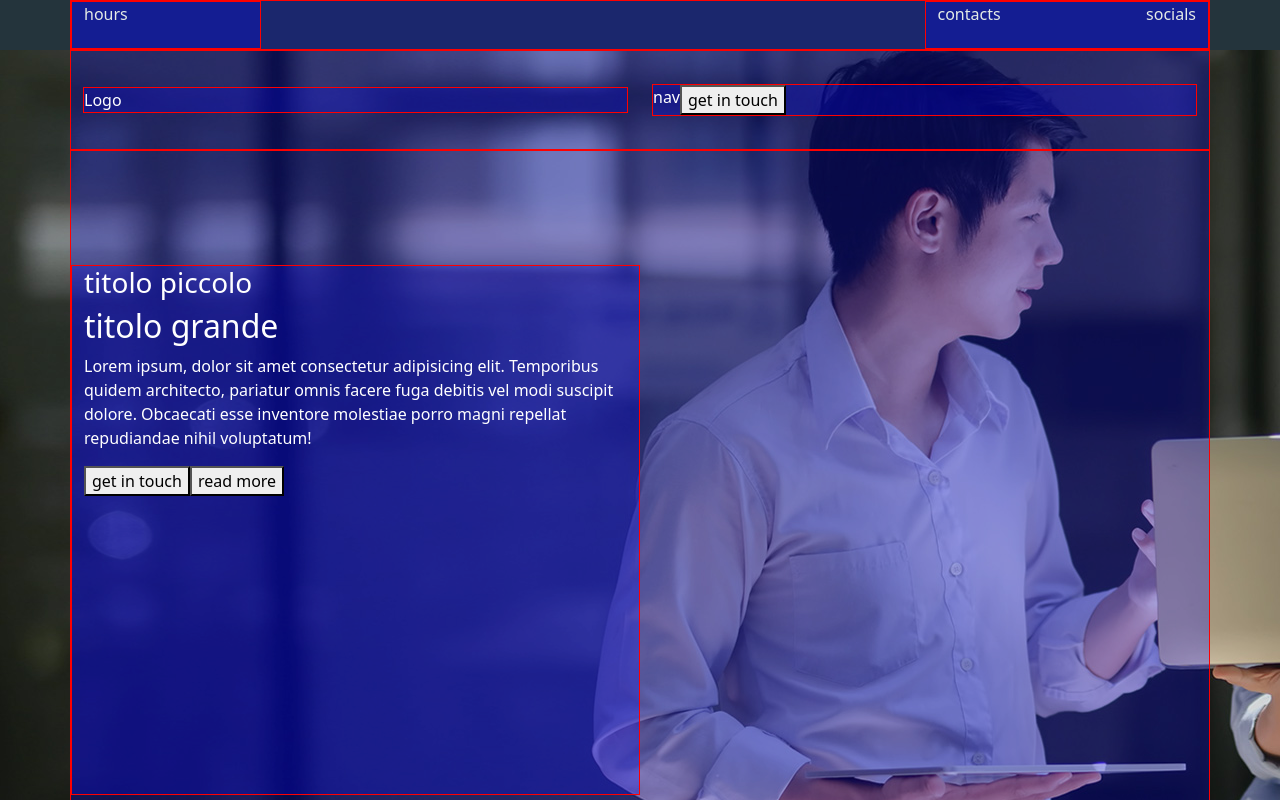
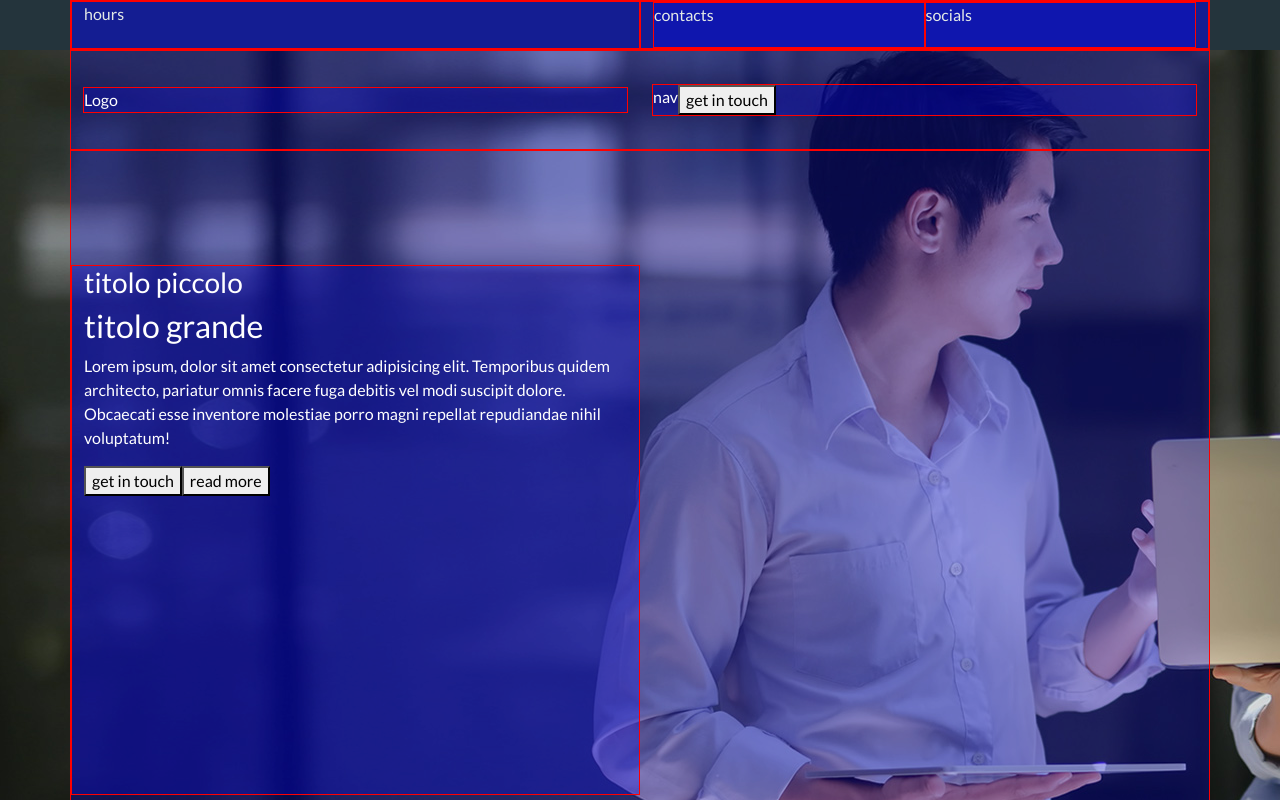
Before and after one commit to andreaa21/proj-html-vuejs, a Vue app: page / in a window 1280 px wide. Shown: the top 800 px of the page. Built offline with nearby package versions, Linux system fonts and the light colour scheme.

Commit message:
[change] font-family

```diff
--- a/package.json
+++ b/package.json
@@ -9,6 +9,7 @@
     "preview": "vite preview"
   },
   "dependencies": {
+    "@fontsource/lato": "^4.5.10",
     "bootstrap": "^5.2.3",
     "sass": "^1.56.1",
     "vue": "^3.2.41"
--- a/src/assets/styles/general.scss
+++ b/src/assets/styles/general.scss
@@ -1,13 +1,13 @@
 @use './partials/vars' as *;
 
-@import 'node_modules/bootstrap/scss/bootstrap'
-;
+@import 'node_modules/bootstrap/scss/bootstrap';
+@import "node_modules/@fontsource/lato/400.css";
 
 .debug {
     background-color: rgba($color: blue, $alpha: .25);
     border: 1px solid red;
 }
 
-.red {
-    background-color: brown;
+body {
+    font-family: "Lato", sans-serif;
 }
--- a/src/components/AppHeader.vue
+++ b/src/components/AppHeader.vue
@@ -9,14 +9,14 @@ export default {
   <header>
     <div class="container h-100">
         <div class="row debug header-content d-flex justify-content-between">
-            <div class="col-2 header-left debug">
+            <div class="col header-left debug">
                 hours
             </div>
-            <div class="col-3 header-right d-flex justify-content-between debug">
-                <div class="contacts">
+            <div class="col-lg-6 header-right d-flex justify-content-between debug">
+                <div class="contacts debug w-50">
                     contacts
                 </div>
-                <div class="socials">
+                <div class="socials debug w-50">
                     socials
                 </div>
             </div>
```
Also changed, not shown: 1 other file (tests, documents, lock files or other folders).
